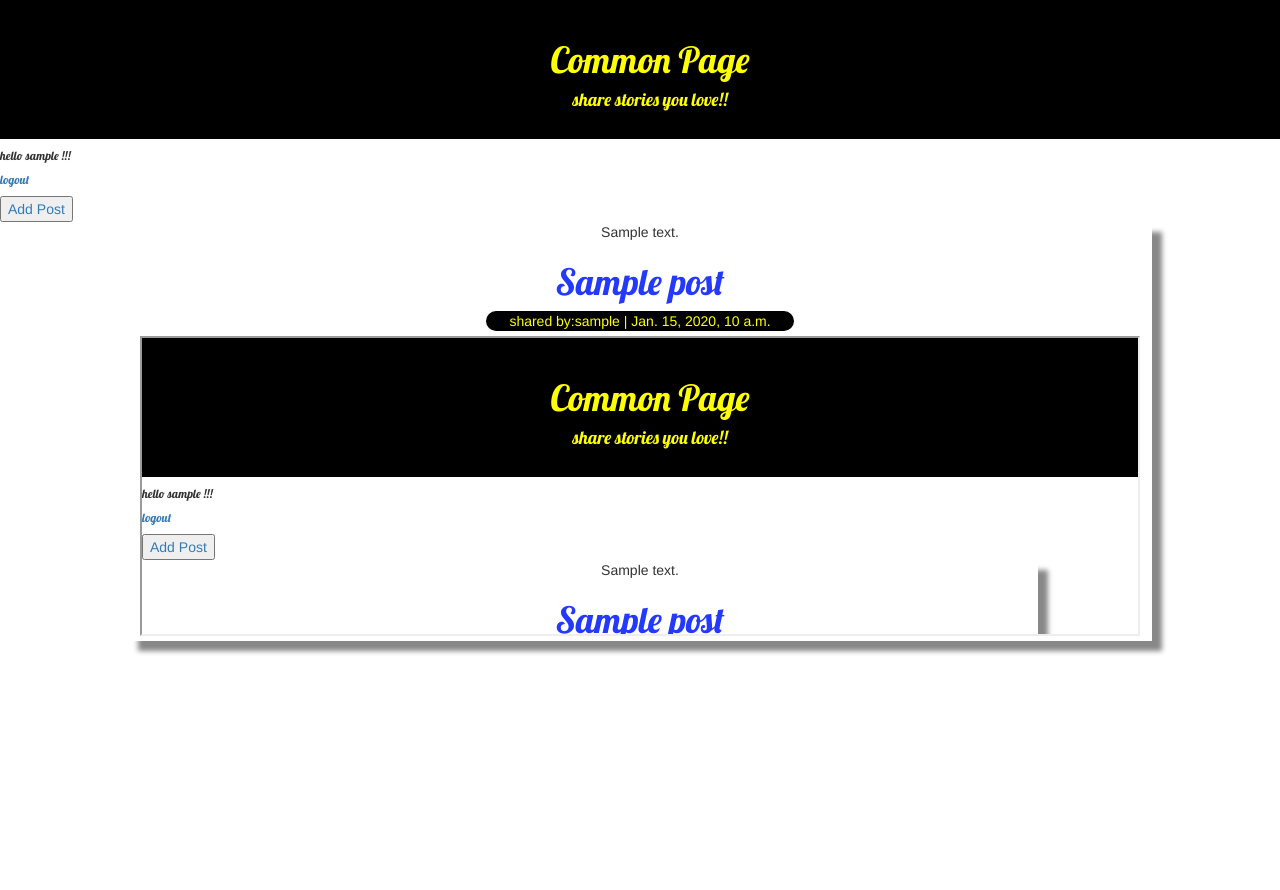
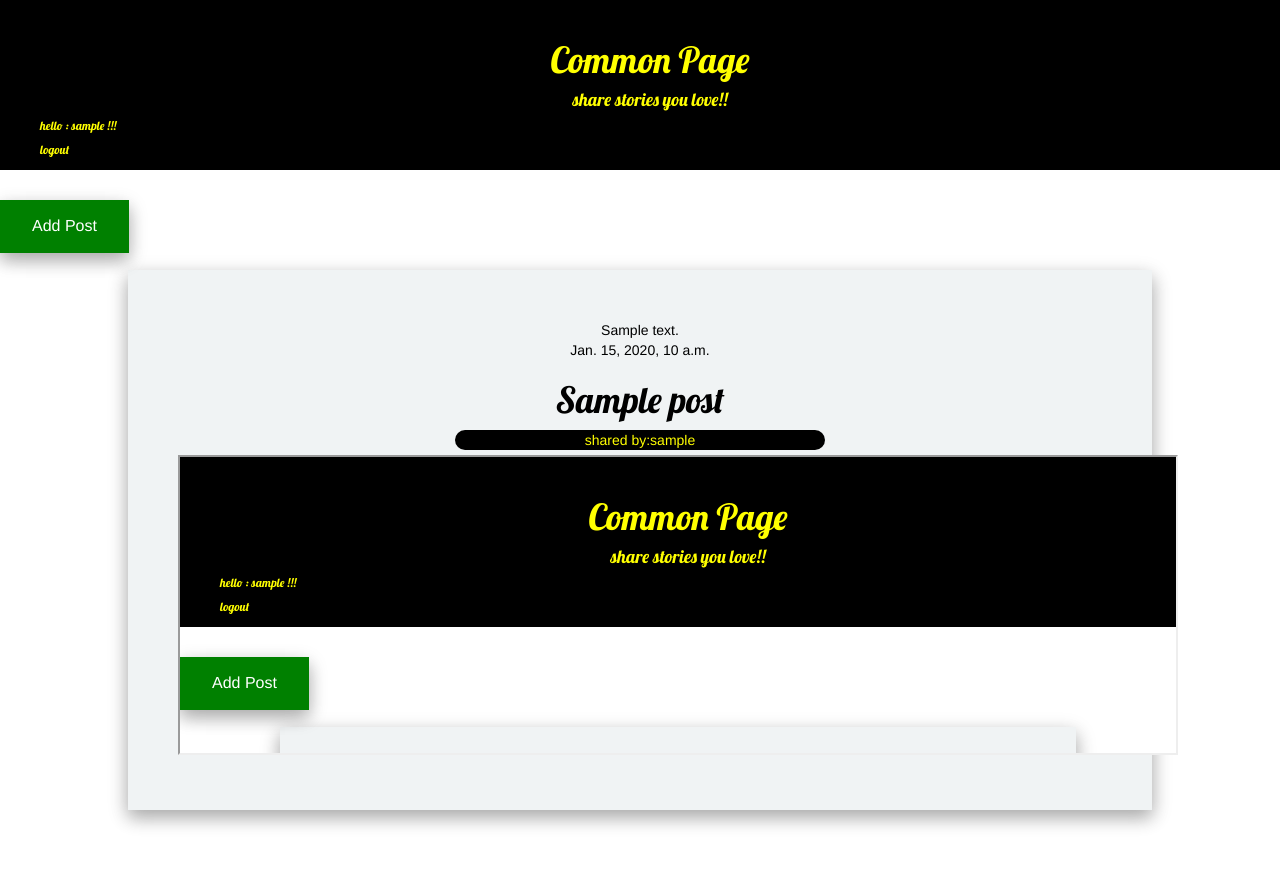
Before and after one commit to DeepakSingh9/common-page, a Django app: page /articles/ in a window 1280 px wide. Before the commit the page ends 654 px from the top, so only its background shows below. Run offline with Django 3.2, Linux system fonts and the light colour scheme; a user stored in the database is signed in; tables that the repository leaves empty hold one stand-in row (values such as "Sample post"); some libraries are stand-ins or nearby versions.

Commit message:
common page 2nd commit

```diff
--- a/articles/static/css/articles.css
+++ b/articles/static/css/articles.css
@@ -1,10 +1,16 @@
-h1 a {
-    color: #2339fc;
+.body{
+background:bg.jpg;
+}
+
+
+h1 a ,h1 a:active, h1 a:visited{
+    color: black;
 }
 .page-head {
     background-color: #000000;
     margin-top: 0;
     padding: 20px 20px 20px 40px;
+    height:170px;
 }
 
 .page-head h1,.page-head h6,.page-head h4{
@@ -53,8 +59,8 @@ h1, h2, h3, h4 ,h6{
     margin-bottom: 70px;
 }
 
-.post h1 a, .post h1 a:visited {
-    color: #000000;
+.post h1 a, .post h1 a:visited ,.post h1 a: active{
+    color:black;
 }
 
 .job-title h3{
@@ -70,6 +76,7 @@ h1, h2, h3, h4 ,h6{
     padding: 25px;
     margin: 25px;
     float:left;
+    margin-top: 25px;
 
 
 }
@@ -108,12 +115,15 @@ h1, h2, h3, h4 ,h6{
 
 .list{
 box-shadow: 10px 10px 5px #888888;
-margin: auto;
 width: 80%;
-border: none
-padding: 50px
-margin-top:300px;
+margin:auto;
+border: none;
+padding: 50px;
+margin-top:100px;
 margin-bottom:80px;
+background:#f0f3f4;
+color:black;
+box-shadow: 0 8px 16px 0 rgba(0,0,0,0.2), 0 6px 20px 0 rgba(0,0,0,0.19);
 
 }
 
@@ -216,13 +226,14 @@ color:black;
 
 .details{
 background-color:black;
-width:30%;
- clear: both;
- display: inline-block;
- overflow: hidden;
- white-space: nowrap;
- color:yellow;
- border-radius:25px
+width:40%;
+clear: both;
+display: inline-block;
+overflow: hidden;
+white-space: nowrap;
+color:yellow;
+border-radius:25px;
+float-left;
 
 }
 
@@ -233,4 +244,55 @@ width:30%;
  white-space: nowrap;
 color:white;
 font-family:veranda;
+
 }
+
+.button{
+background-color: green; /* Green */
+border: none;
+color: white;
+padding: 15px 32px;
+text-align: center;
+text-decoration: none;
+display: inline-block;
+font-size: 16px;
+float:right;
+
+box-shadow: 0 8px 16px 0 rgba(0,0,0,0.2), 0 6px 20px 0 rgba(0,0,0,0.19);
+
+position:fixed;
+top:200px;
+
+}
+
+.descr{
+font-family: "Arial Black";
+font-weight:bold;
+font-size:18px;
+padding-top:30px;
+}
+
+.logout{
+background-color: green; /* Green */
+border: none;
+color: white;
+padding: 15px 32px;
+text-align: center;
+text-decoration: none;
+display: inline-block;
+font-size: 16px;
+float:right;
+box-shadow: 0 8px 16px 0 rgba(0,0,0,0.2), 0 6px 20px 0 rgba(0,0,0,0.19);
+position:fixed;
+top:280px;
+
+}
+
+.date{
+float:right;
+padding:20px;
+}
+
+.info{
+
+}
--- a/articles/templates/articles/base.html
+++ b/articles/templates/articles/base.html
@@ -1,6 +1,4 @@
 {% load staticfiles %}
-<html>
-
 
 
 <html lang="en">
@@ -15,30 +13,26 @@
     <link rel="stylesheet" href="{% static 'css/articles.css' %}">
 </head>
 
-<body background="">
+<body>
 <div class="page-head">
     <center><a href="{%url 'articles_list'%}"><h1>Common Page</h1></a></center>
     <center><h4>share stories you love!!</h4></center>
-</div>
+
 {% if user.is_authenticated %}
-<div class="info">
 
-    <h6>hello {{user.username}} !!!</h6>
 
-    <h6><a href="{% url 'logout' %}">logout</a></h6>
-    <a href="{% url 'add_post' %}"><button type="button">Add Post</button> </a>
+   <h6>hello : {{user.username}} !!!</h6>
+
+    <a href="{% url 'logout' %}"><h6>logout</h6></a>
+
 
 {%else%}
 
 <h6>hello !!!</h6>
-<div class="tabs">
-    <ul>
-        <li>
-            <p><a href="{% url 'login' %}">login</a></p>
-        </li>
-    </ul>
-</div>
-{% endif %}
+    <a href="{% url 'login' %}"><button class="button" type="button">login</button></a>
+{% endif%}
+
+    </div>
 {% block content %}
 {% endblock %}
 </body>
--- a/articles/templates/articles/index.html
+++ b/articles/templates/articles/index.html
@@ -4,12 +4,16 @@
 
 {% block content %}
 
+{% if user.is_authenticated %}
+<a href="{% url 'add_post' %}"><button class="button" type="button">Add Post</button> </a>
+{% endif %}
+
 {% for post in posts %}
 <div class="list" align="center">
-{{post.describe}}
+    <div class="info">{{post.describe}}</div>
+    {{post.publish}}
     <h1><a href="{{post.link}}">{{post.title}}</a></h1>
-    <div class="details">shared by:{{post.name}} <span></span>| {{post.publish}}
-    </div>
+    <div class="details">shared by:{{post.name}} <span></span></div>
 <iframe src="{{post.link}}" width="1000px" height="300px"><a href="{{post.link}}"></a></iframe>
     </div>
 {% endfor %}
```
Also changed, not shown: articles/static/bg.jpg (added), articles/static/images/bg.jpg (added).
